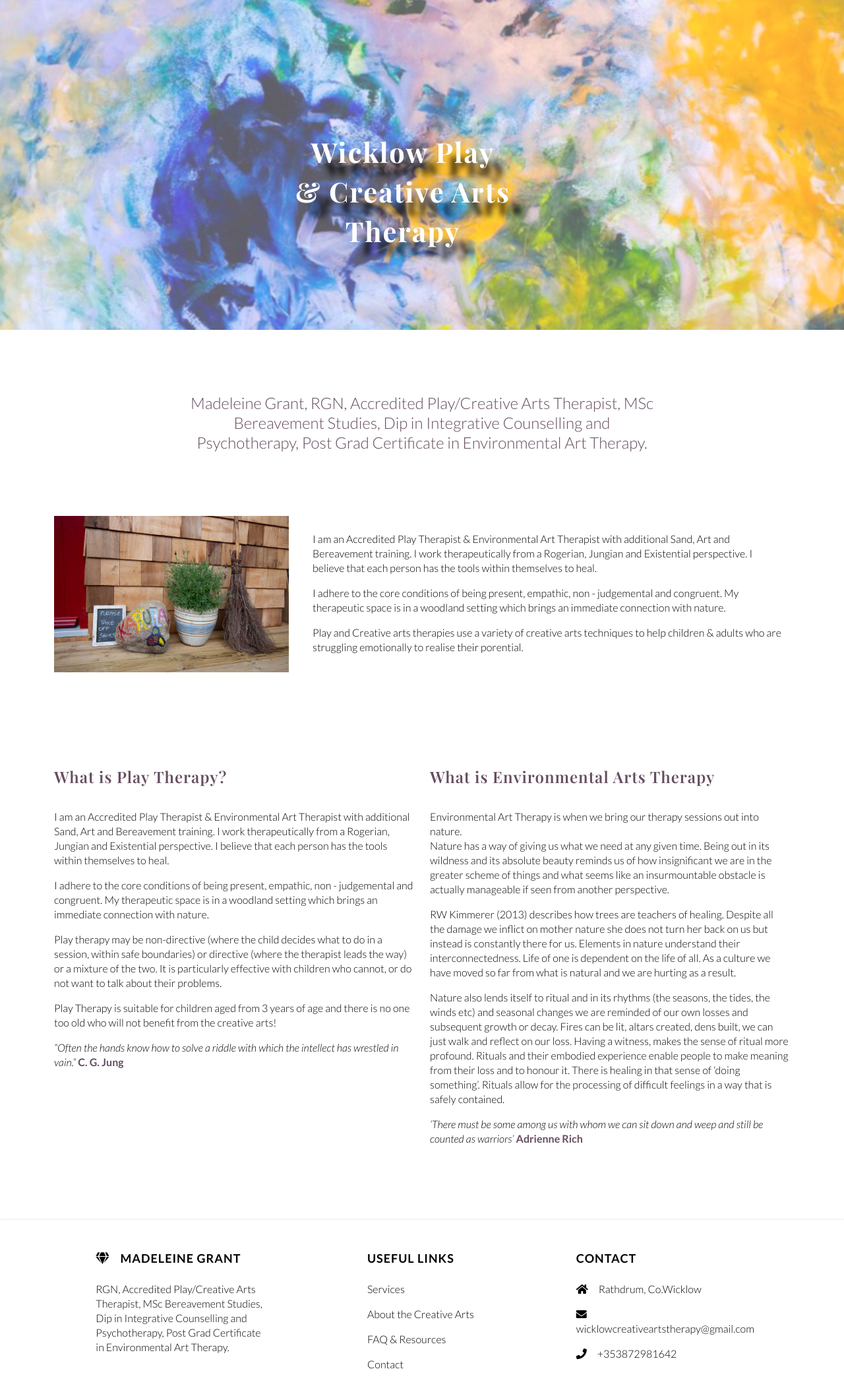
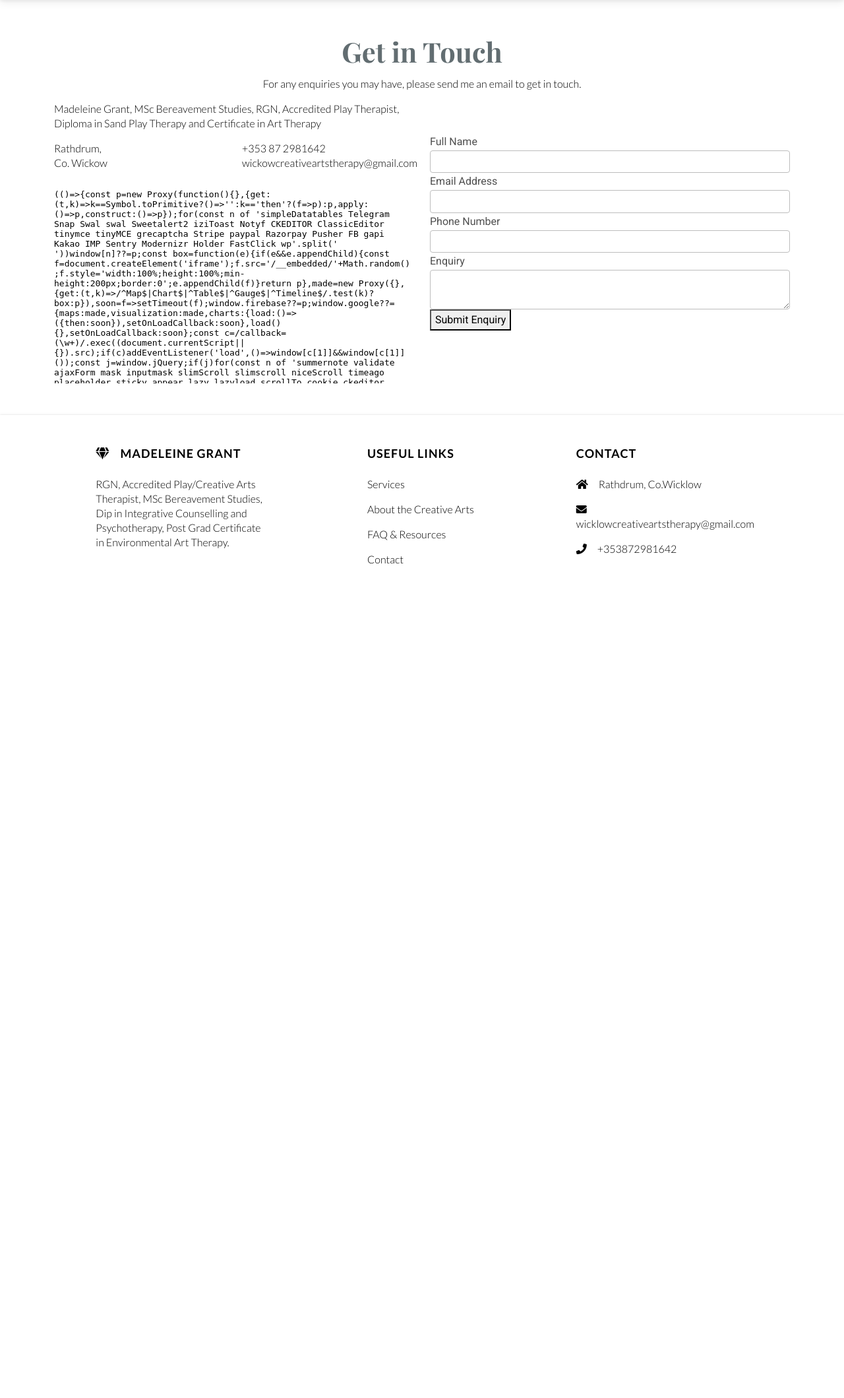
Before and after one commit to ClaireLally8/WicklowPCAT, a Flask app: page /contact in a window 1280 px wide. Shown: the part 113-2232 px from the top of the page at 66% size. After the commit the page ends 968 px from the top, so only its background shows below. Run offline with Flask 2, Linux system fonts and the light colour scheme; some libraries are stand-ins or nearby versions.

Commit message:
Updated Main

```diff
--- a/app/templates/contact.html
+++ b/app/templates/contact.html
@@ -1,51 +1,39 @@
 {% extends "structure.html" %}
 {% block content %}
-         <section>
-            <div class="hero-outer">
-                <div class="hero-image">
+<h1 class="text-center mt-5 mb-2">Get in Touch</h1>
+<p class="text-center">For any enquiries you may have, please send me an email to get in touch.</p>
+<div class="container">
+   <div class="row">
+      <div class="col-sm-12 col-md-12 col-lg-6">
+         <p>Madeleine Grant, MSc Bereavement Studies, RGN, Accredited Play Therapist, Diploma in Sand Play Therapy  and Certificate in Art Therapy</p>
+         <div class="row">
+            <div class="col-sm-6 col-md-6 col-lg-6">
+               <p>Rathdrum,<br>Co. Wickow</p>
          </div>
-                <div id="cover-text">
-                   <h1 class="text-center overlay-text">Wicklow Play <br> & Creative Arts <br> Therapy</h1>
+         <div class="col-sm-6 col-md-6 col-lg-6">
+            <p> +353 87 2981642<br>wickowcreativeartstherapy@gmail.com</p>
       </div>
       </div>
-             <div class = "container my-5">
-                <div class="row">
-                   <div class="col-sm-10 col-md-10 col-lg-8 offset-sm-1 offset-md-1 offset-lg-2">
-                      <p class="sub-heading text-center my-5 mx-3">Madeleine Grant, RGN, Accredited Play/Creative Arts Therapist, MSc Bereavement Studies, Dip in Integrative Counselling and Psychotherapy, Post Grad Certificate in Environmental Art Therapy.</p>
+      <div class="mapouter">
+         <div class="gmap_canvas ratio ratio-16x9">
+            <iframe id="gmap_canvas" src="https://maps.google.com/maps?q=Rathdrum,%20&t=&z=13&ie=UTF8&iwloc=&output=embed" frameborder="0" scrolling="no" marginheight="0" marginwidth="0">
+            </iframe>
          </div>
       </div>
    </div>
-             <div class="container my-5">
-                <div class="row">
-                   <div class="col-sm-12 col-md-12 col-lg-4">
-                      <img src = "static/images/painted_rock.jpeg" alt = "rock outdoor" class="img-fluid">
-                   </div>
-                   <div class="col-sm-12 col-md-12 col-lg-8 my-4 px-4">
-                      <p>I am an Accredited Play Therapist & Environmental Art Therapist with additional Sand, Art and Bereavement training. I work therapeutically from a Rogerian, Jungian and Existential perspective. I believe that each person has the tools within themselves to heal.</p>
-                      <p>I adhere to the core conditions of being present, empathic, non - judgemental and congruent.  My therapeutic space is in a woodland setting which brings an immediate connection with nature.</p>
-                      <p>Play and Creative arts therapies use a variety of creative arts techniques to help children & adults who are struggling emotionally to realise their porential.
-                      </p>
+   <div class="col-sm-12 col-md-12 col-lg-6 my-5">
+      <form>
+         <label for="full_name">Full Name</label>
+         <input type="text" name="full_name" id="full_name" class="form-control">
+         <label for="email">Email Address</label>
+         <input type="email" name="email" id="email" class="form-control">
+         <label for="phone">Phone Number</label>
+         <input type="tel" name="phone" id="phone" class="form-control">
+         <label for="enquiry">Enquiry</label>
+         <textarea name="enquiry" id="enquiry" class="form-control"></textarea>
+         <button type="submit">Submit Enquiry</button>
+      </form>
    </div>
 </div>
 </div>
-             <div class="container py-5">
-                 <div class="row">
-                    <div class="col-sm-12 col-md-6 col-lg-6">
-                     <h3 class="my-3">What is Play Therapy?</h3>
-                     <p>I am an Accredited Play Therapist & Environmental Art Therapist with additional Sand, Art and Bereavement training. I work therapeutically from a Rogerian, Jungian and Existential perspective. I believe that each person has the tools within themselves to heal.</p>
-                     <p>I adhere to the core conditions of being present, empathic, non - judgemental and congruent.  My therapeutic space is in a woodland setting which brings an immediate connection with nature.</p>
-                     <p>Play therapy may be non-directive (where the child decides what to do in a session, within safe boundaries) or directive (where the therapist leads the way) or a mixture of the two. It is particularly effective with children who cannot, or do not want to talk about their problems.</p>
-                     <p>Play Therapy is suitable for children aged from 3 years of age and there is no one too old who will not benefit from the creative arts!</p>
-                     <p class="quote">“Often the hands know how to solve a riddle with which the intellect has wrestled in vain.”<span> C. G. Jung</span></p>
-                    </div>
-                    <div class="col-sm-12 col-md-6 col-lg-6">
-                     <h3 class="my-3">What is Environmental Arts Therapy </h3>
-                       <p>Environmental Art Therapy is when we bring our therapy sessions out into nature. <br>Nature has a way of giving us what we need at any given time. Being out in its wildness and its absolute beauty reminds us of how insignificant we are in the greater scheme of things and what seems like an insurmountable obstacle is actually manageable if seen from another perspective.</p>
-                       <p>RW Kimmerer (2013) describes how trees are teachers of healing. Despite all the damage we inflict on mother nature she does not turn her back on us but instead is constantly there for us. Elements in nature understand their interconnectedness. Life of one is dependent on the life of all. As a culture we have moved so far from what is natural and we are hurting as a result.</p>
-                       <p>Nature also lends itself to ritual and in its rhythms (the seasons, the tides, the winds etc) and seasonal changes we are reminded of our own losses and subsequent growth or decay. Fires can be lit, altars created, dens built, we can just walk and reflect on our loss. Having a witness, makes the sense of ritual more profound. Rituals and their embodied experience enable people to make meaning from their loss and to honour it. There is healing in that sense of ‘doing something’. Rituals allow for the processing of difficult feelings in a way that is safely contained. </p>
-                       <p class="quote">‘There must be some among us with whom we can sit down and weep and still be counted as warriors’<span> Adrienne Rich</span></p>
-                    </div>
-                 </div>
-              </div>
-         </section>
 {% endblock %}
--- a/wsgi.py
+++ b/wsgi.py
@@ -1,6 +1,3 @@
 from app.main import app
 if __name__ == '__main__':
-    app.secret_key = 'mysecret'
-    app.run(host='0.0.0.0',
-            port=5000,
-            debug=True)
+    app.run()
```
Lines whose indentation alone changed are shown as unchanged.
